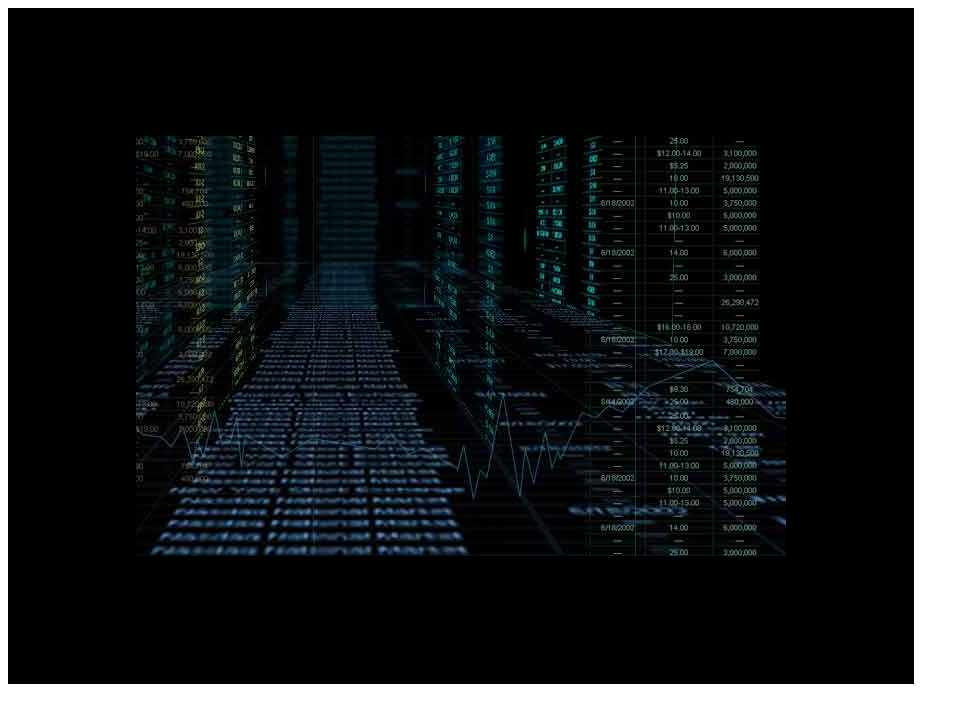
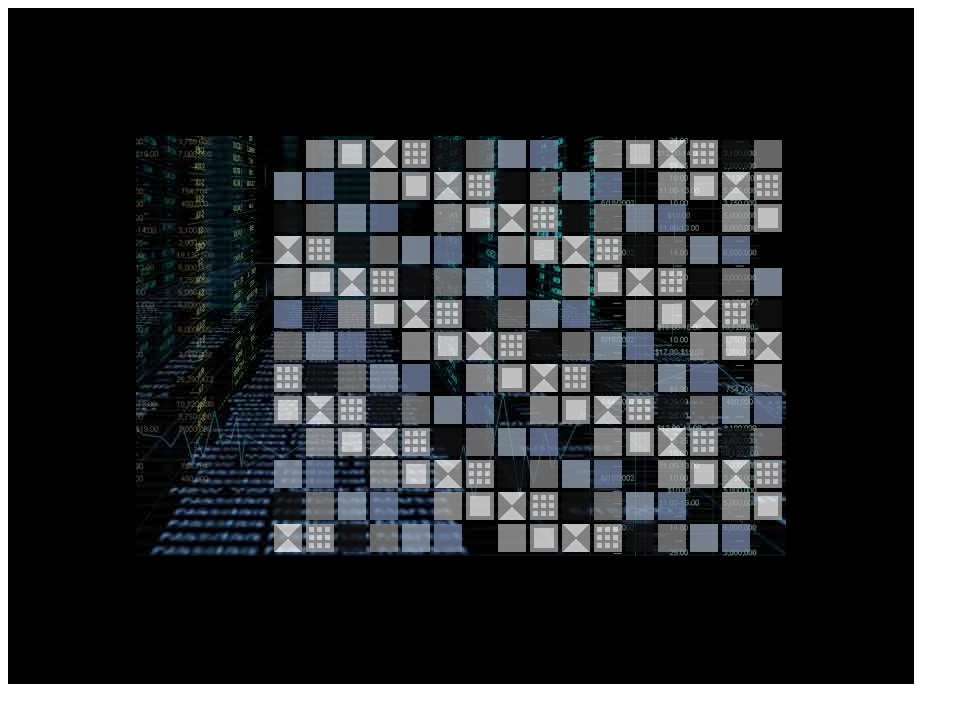
Before and after one commit to rschaosid/spybot, a website with bundled scripts: page public/index.html in a window 1280 px wide. Shown: the whole page, without its empty margins (0-969 px from the left). Built offline with nearby package versions, Linux system fonts and the light colour scheme.

Commit message:
update css classnames

```diff
--- a/lib/human-interface.js
+++ b/lib/human-interface.js
@@ -20,9 +20,9 @@ module.exports = function HumanInterface(databattle, el_root) {
         el_cell.classList.add('spybot-databattle-board-cell-occupied');
         var el_sector = document.createElement('spybot-databattle-board-cell-sector');
       }
-      if('number' === typeof cell.tiletype) {
+      if('number' === typeof cell.tileType) {
         var el_floor = document.createElement('spybot-databattle-board-cell-floor');
-        el_floor.setAttribute('spybot-databattle-board-cell-floor-tiletype', cell.tiletype);
+        el_floor.setAttribute('spybot-databattle-board-cell-floor-tiletype', cell.tileType);
         el_cell.appendChild(el_floor);
       }
       el_row.appendChild(el_cells[i][j] = el_cell);
--- a/public/stylesheets/databattle.css
+++ b/public/stylesheets/databattle.css
@@ -40,39 +40,39 @@ spybot-databattle-board-cell-floor {
   opacity: .75;
 }
 
-spybot-databattle-board-cell-floor[spybot-databattle-board-cell-floor-type='1'] {
+spybot-databattle-board-cell-floor[spybot-databattle-board-cell-floor-tiletype='1'] {
   background: url('/assets/databattle/cell_1.png');
 }
 
-spybot-databattle-board-cell-floor[spybot-databattle-board-cell-floor-type='2'] {
+spybot-databattle-board-cell-floor[spybot-databattle-board-cell-floor-tiletype='2'] {
   background: url('/assets/databattle/cell_2.png');
 }
 
-spybot-databattle-board-cell-floor[spybot-databattle-board-cell-floor-type='3'] {
+spybot-databattle-board-cell-floor[spybot-databattle-board-cell-floor-tiletype='3'] {
   background: url('/assets/databattle/cell_3.png');
 }
 
-spybot-databattle-board-cell-floor[spybot-databattle-board-cell-floor-type='4'] {
+spybot-databattle-board-cell-floor[spybot-databattle-board-cell-floor-tiletype='4'] {
   background: url('/assets/databattle/cell_4.png');
 }
 
-spybot-databattle-board-cell-floor[spybot-databattle-board-cell-floor-type='5'] {
+spybot-databattle-board-cell-floor[spybot-databattle-board-cell-floor-tiletype='5'] {
   background: url('/assets/databattle/cell_5.png');
 }
 
-spybot-databattle-board-cell-floor[spybot-databattle-board-cell-floor-type='6'] {
+spybot-databattle-board-cell-floor[spybot-databattle-board-cell-floor-tiletype='6'] {
   background: url('/assets/databattle/cell_6.png');
 }
 
-spybot-databattle-board-cell-floor[spybot-databattle-board-cell-floor-type='7'] {
+spybot-databattle-board-cell-floor[spybot-databattle-board-cell-floor-tiletype='7'] {
   background: url('/assets/databattle/cell_7.png');
 }
 
-spybot-databattle-board-cell-floor[spybot-databattle-board-cell-floor-type='8'] {
+spybot-databattle-board-cell-floor[spybot-databattle-board-cell-floor-tiletype='8'] {
   background: url('/assets/databattle/cell_8.png');
 }
 
-spybot-databattle-board-cell-floor[spybot-databattle-board-cell-floor-type='9'] {
+spybot-databattle-board-cell-floor[spybot-databattle-board-cell-floor-tiletype='9'] {
   background: url('/assets/databattle/cell_9.png');
 }
 
```
